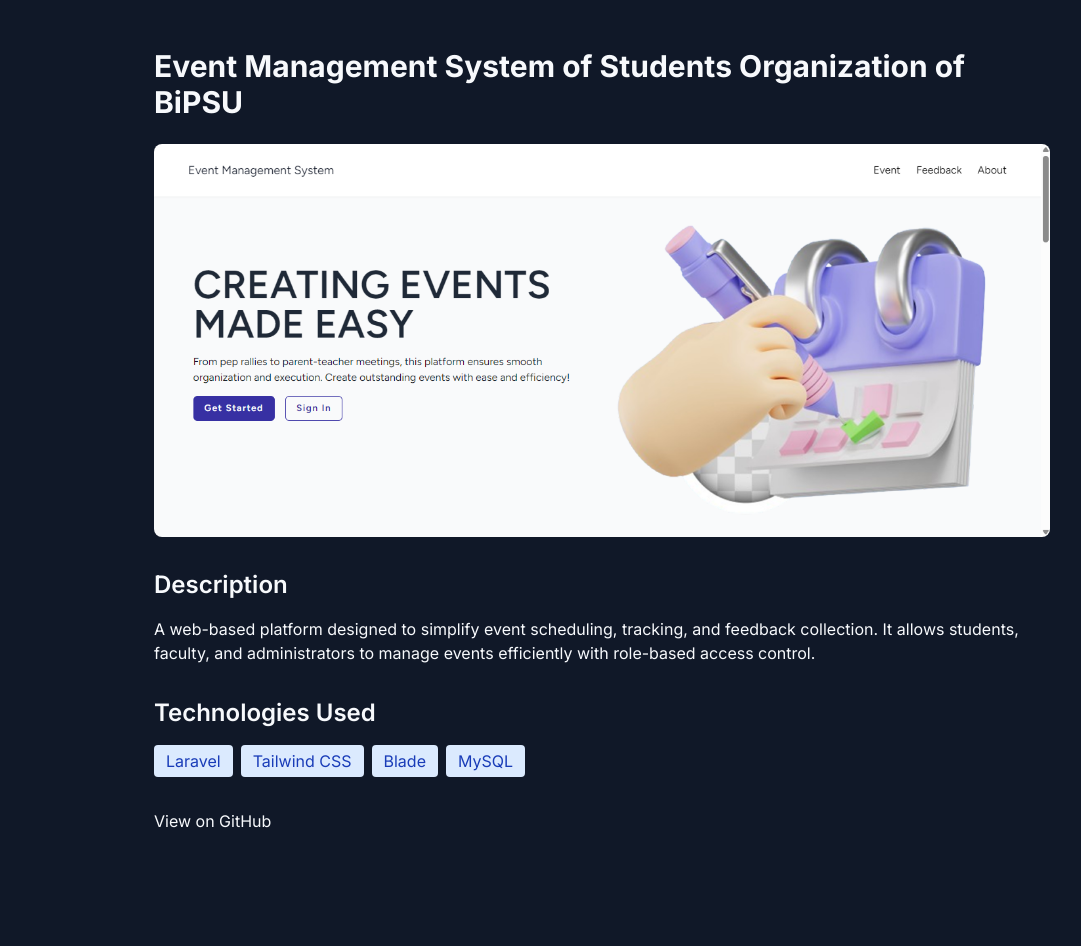
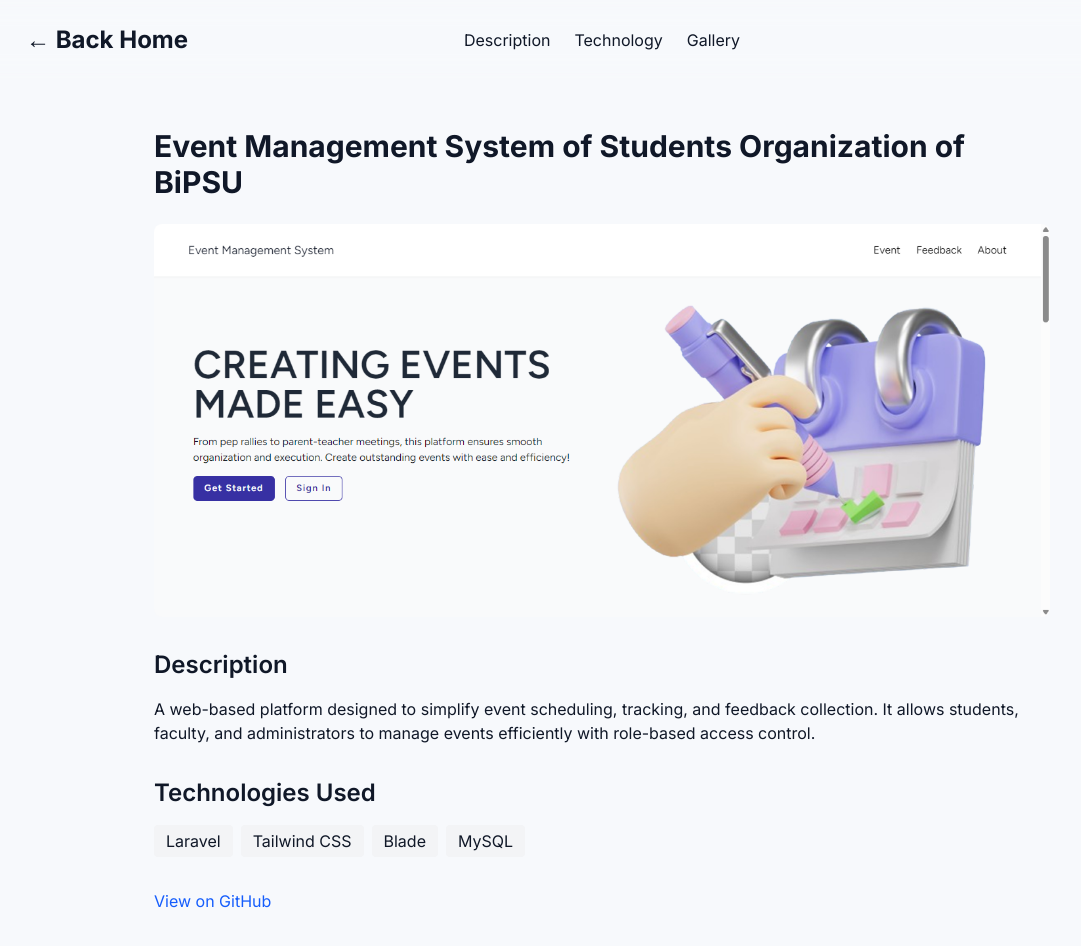
Before and after one commit to HarveyDangel/my-portfolio, a Next.js app: page /projects/1 in a window 1280 px wide. Shown: the top 946 px of the page, without its empty margins (38-1119 px from the left). Before the commit the page ends 881 px from the top, so only its background shows below. Built offline with nearby package versions, Linux system fonts and the light colour scheme.

Commit message:
Refactor Navbar component to support dynamic links based on the current page and update global styles for light mode

```diff
--- a/src/app/components/ui/navbar.tsx
+++ b/src/app/components/ui/navbar.tsx
@@ -1,7 +1,9 @@
-'use client';
+"use client";
 
 import { useState } from "react";
 import { motion, AnimatePresence } from "framer-motion";
+import { usePathname } from "next/navigation";
+import Link from "next/link";
 
 const navLinks = [
    { name: "About me", href: "#about" },
@@ -9,13 +11,30 @@ const navLinks = [
    { name: "Contact me", href: "#contact" },
 ];
 
-const MobileMenu = ({ isOpen, onClose }: { isOpen: boolean; onClose: () => void }) => {
+const navLinksProjectPage = [
+   { name: "Description", href: "#description" },
+   { name: "Technology", href: "#technology" },
+   { name: "Gallery", href: "#gallery" },
+];
+
+// Added 'isProjectPage' to the props here
+const MobileMenu = ({
+   isOpen,
+   onClose,
+   isProjectPage,
+}: {
+   isOpen: boolean;
+   onClose: () => void;
+   isProjectPage: boolean;
+}) => {
+   // Determine which links to use based on the current page
+   const currentLinks = isProjectPage ? navLinksProjectPage : navLinks;
 
    return (
       <AnimatePresence>
          {isOpen && (
             <motion.div
-               key="mobile-nav" // Key is vital for AnimatePresence to track the element
+               key="mobile-nav"
                className="md:hidden fixed inset-0 backdrop-blur-md bg-gray-100/60 z-50 flex flex-col"
                initial={{ opacity: 0, y: -20 }}
                animate={{ opacity: 1, y: 0 }}
@@ -24,11 +43,16 @@ const MobileMenu = ({ isOpen, onClose }: { isOpen: boolean; onClose: () => void
             >
                <div className="flex justify-end p-4">
                   <button onClick={onClose} className="text-2xl text-gray-900">
-                      ✕
+                     ✕
                   </button>
                </div>
                <div className="flex flex-col items-center justify-center flex-1 gap-[24px]">
-                  {navLinks.map((link) => (
+                  {/* Dynamic Heading inside Mobile Menu */}
+                  <span className="text-xs uppercase tracking-widest text-gray-500 mb-4">
+                     {isProjectPage ? "Project Menu" : "Main Menu"}
+                  </span>
+
+                  {currentLinks.map((link) => (
                      <a
                         key={link.name}
                         href={link.href}
@@ -43,27 +67,40 @@ const MobileMenu = ({ isOpen, onClose }: { isOpen: boolean; onClose: () => void
          )}
       </AnimatePresence>
    );
-}
+};
 
 export function Navbar() {
    const [isMenuOpen, setIsMenuOpen] = useState(false);
+   const toggleMenu = () => setIsMenuOpen(!isMenuOpen);
 
-   const toggleMenu = () => setIsMenuOpen(!isMenuOpen);
+   const pathname = usePathname();
+   const isProjectPage = pathname.startsWith("/projects");
 
    return (
       <>
-         {/* The component stays "mounted" but its internal AnimatePresence handles the logic */}
-         <MobileMenu isOpen={isMenuOpen} onClose={() => setIsMenuOpen(false)} />
+         {/* Pass the isProjectPage prop here */}
+         <MobileMenu
+            isOpen={isMenuOpen}
+            onClose={() => setIsMenuOpen(false)}
+            isProjectPage={isProjectPage}
+         />
 
-         <nav className="flex justify-between items-center backdrop-blur-md p-4 sticky top-0 z-50 max-w-8xl">
+         <nav className="flex justify-between items-center backdrop-blur-md px-4 py-6 sticky top-0 z-50 max-w-8xl">
             <div className="w-full max-w-6xl mx-auto grid grid-cols-5 items-center">
-               <h1 className="col-span-4 text-[12px] font-bold md:text-xl md:col-span-1">
-                  Harb <br /> Coded
+               <h1 className="col-span-4 text-[16px] font-bold md:text-2xl md:col-span-1">
+                  <Link href="/">
+                     {isProjectPage ? "← Back Home" : "Harb Coded"}
+                  </Link>
                </h1>
 
+               {/* Desktop Menu Logic */}
                <div className="hidden md:flex gap-[24px] justify-center text-gray-900 text-[16px] col-span-3">
-                  {navLinks.map((link) => (
-                     <a key={link.name} href={link.href} className="hover:text-amber-500">
+                  {(isProjectPage ? navLinksProjectPage : navLinks).map((link) => (
+                     <a
+                        key={link.name}
+                        href={link.href}
+                        className="hover:text-amber-500"
+                     >
                         {link.name}
                      </a>
                   ))}
@@ -76,7 +113,7 @@ export function Navbar() {
                      whileTap={{ scale: 0.9 }}
                      animate={{ rotate: isMenuOpen ? 90 : 0 }}
                   >
-                     {isMenuOpen ? '✕' : '☰'}
+                     {isMenuOpen ? "✕" : "☰"}
                   </motion.button>
                </div>
             </div>
--- a/src/app/globals.css
+++ b/src/app/globals.css
@@ -6,7 +6,7 @@
   --font-sans: var(--font-inter);
 }
 
-@media (prefers-color-scheme: dark) {
+@media (prefers-color-scheme: light) {
   :root {
     --background: #101828;
     --foreground: #F7F9FC;
@@ -14,8 +14,8 @@
 }
 
 body {
-  background: var(--background);
-  color: var(--foreground);
+  background: var(--foreground);
+  color: var(--background);
   font-family: Inter;
   overflow-x: hidden;
 
--- a/src/app/layout.tsx
+++ b/src/app/layout.tsx
@@ -2,7 +2,7 @@ import type { Metadata } from "next";
 import "./globals.css";
 import { Inter } from "next/font/google";
 
-// import Header from "./components/header";
+import { Navbar } from "./components/ui/navbar";
 import { ThemeProvider } from './context/ThemeContext'
 import { ProjectProvider } from './context/ProjectContext'
 
@@ -30,6 +30,7 @@ export default function RootLayout({
 			<body className={`${inter} antialiased`}>
         <ThemeProvider>
           <ProjectProvider>
+				<Navbar/>
             {/* <Header/> */}
             {children}
 				<BackToTop />
--- a/src/app/page.tsx
+++ b/src/app/page.tsx
@@ -7,14 +7,12 @@ import { motion } from "framer-motion";
 import Portfolio from "./components/projects";
 import TechStack from "./components/techstack";
 import Hero from "./components/hero";
-import { Navbar } from "./components/ui/navbar";
 
 export default function Home() {
 	return (
 		<>
 			<div className="flex flex-col w-full text-gray-900 bg-gray-100 place-self-center max-w-8xl">
 				<div className="h-full w-full mx-auto">
-					<Navbar />
 					<Hero />
 					{/* QUICK INTRO */}
 					<div className=" bg-[#1C1C1C]">
--- a/src/app/projects/[id]/page.tsx
+++ b/src/app/projects/[id]/page.tsx
@@ -44,7 +44,7 @@ export default async function ProjectDetail({
 							{project.technologies.map((tech, index) => (
 								<span
 									key={index}
-									className="px-3 py-1 bg-blue-100 dark:bg-blue-900 text-blue-800 dark:text-blue-100 rounded"
+									className="px-3 py-1 bg-gray-100 dark:bg-gray-900 text-gray-900 dark:text-gray-100 rounded"
 								>
 									{tech}
 								</span>
@@ -67,7 +67,7 @@ export default async function ProjectDetail({
 									href={project.githubUrl}
 									target="_blank"
 									rel="noopener noreferrer"
-									className="btn btn-secondary"
+									className="text-blue-600 hover:underline"
 								>
 									View on GitHub
 								</a>
```
